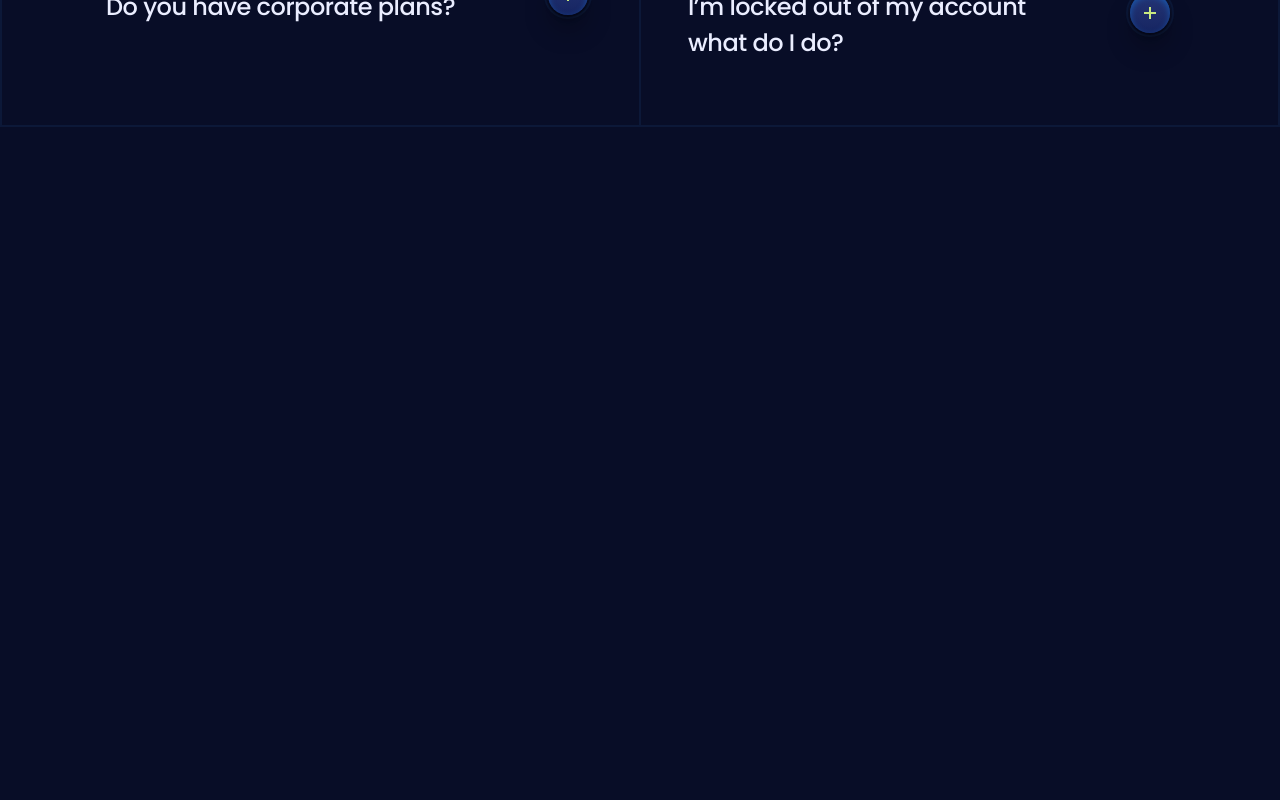
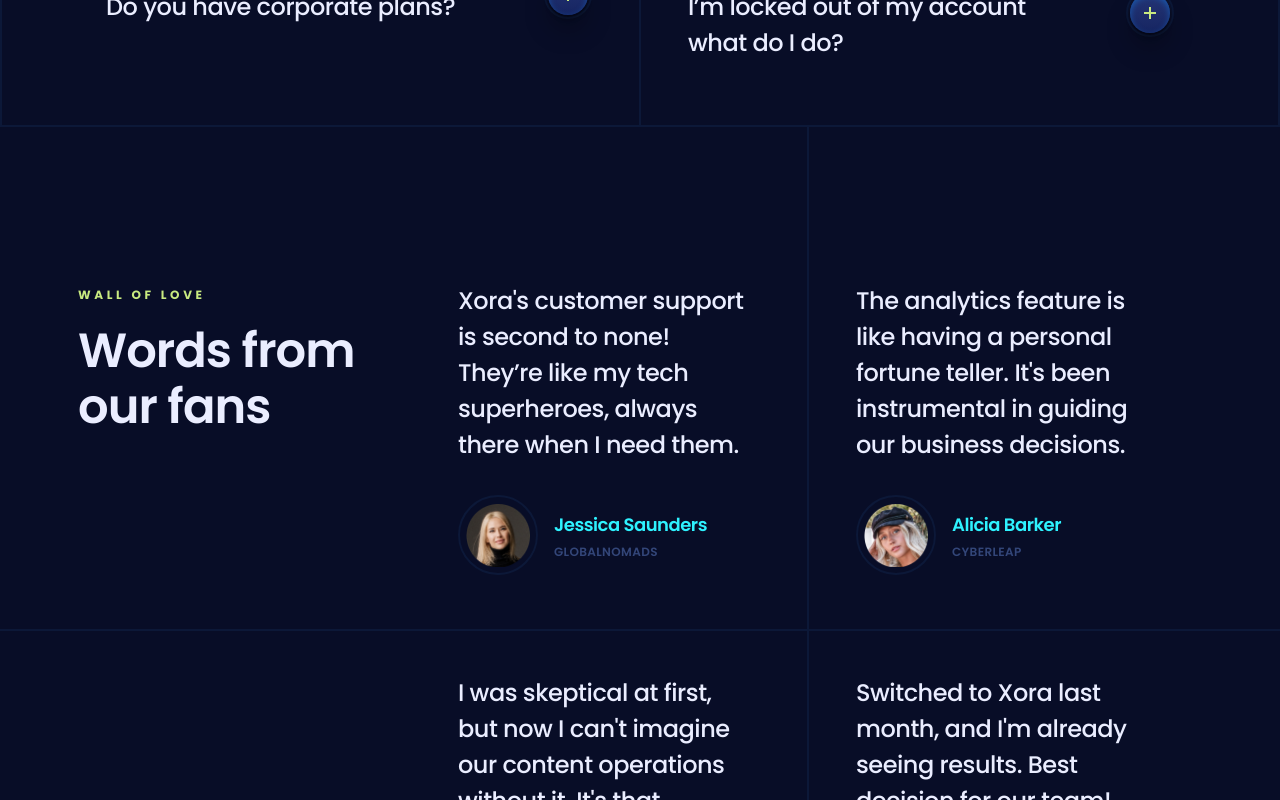
Before and after one commit to hassan-jamshaid10/ReactApp, a React (Vite) app: page / in a window 1280 px wide. Shown: the part 4100-4900 px from the top of the page. Before the commit the page ends 4227 px from the top, so only its background shows below. Built offline with nearby package versions, Linux system fonts and the light colour scheme.

Commit message:
Made Testimonial section | Responisve layout

```diff
--- a/src/App.jsx
+++ b/src/App.jsx
@@ -5,6 +5,7 @@ import LandingPage from './Components/LandingPage';
 import FeaturesPage from './Components/FeaturesPage';
 import Pricing from './Components/Pricing/index';
 import Faq from './Components/Faq/index';
+import Testimonials from './Components/Testimonials';
 const App = () => {
   return (
     <main className='overflow-hidden'>
@@ -13,6 +14,7 @@ const App = () => {
     <FeaturesPage/>
     <Pricing/>
     <Faq/>
+    <Testimonials/>
     </main>
   )
 }
--- /dev/null
+++ b/src/Components/Footer/index.jsx
@@ -0,0 +1,38 @@
+import { socials } from "../../Constants/index";
+
+const Footer = () => {
+  return (
+    <footer>
+      <div className="container py-10">
+        <div className="flex w-full max-md:flex-col">
+          <div className="small-compact flex flex-1 flex-wrap items-center justify-center gap-5">
+            <p className="opacity-70">Copyright, Hassan Jamshaid</p>
+          </div>
+          <div className="flex items-center justify-center sm:ml-auto">
+            <p className="legal-after relative mr-9 text-p5 transition-all duration-500 hover:text-p1">
+              Privacy Policy
+            </p>
+            <p className="text-p5 transition-all duration-500 hover:text-p1">
+              Terms of Use
+            </p>
+          </div>
+
+          <ul className="flex flex-1 justify-center gap-3 max-md:mt-10 md:justify-end">
+            {socials.map(({ id, url, icon, title }) => (
+              <li key={id}>
+                <a href={url} className="social-icon">
+                  <img
+                    src={icon}
+                    alt={title}
+                    className="size-1/3 object-contain"
+                  />
+                </a>
+              </li>
+            ))}
+          </ul>
+        </div>
+      </div>
+    </footer>
+  );
+};
+export default Footer;
--- /dev/null
+++ b/src/Components/Testimonials/index.jsx
@@ -0,0 +1,41 @@
+import { testimonials } from "../../Constants/index.jsx";
+import TestimonialItem from "../../ReusableComponents/TestimonialItems/index.jsx";
+
+const Testimonials = () => {
+  const halfLength = Math.floor(testimonials.length / 2);
+
+  return (
+    <section className="relative z-2 py-24 md:py-28 lg:py-40">
+      <div className="container block lg:flex">
+        <div className="testimonials_head-res relative z-2 mr-20 flex-300">
+          <p className="caption mb-5 max-md:mb-2.5">Wall of Love</p>
+          <h3 className="h3 max-md:h5 text-p4">Words from our fans</h3>
+        </div>
+
+        <div className="testimonials_inner-after testimonials_inner-before relative -my-12 -mr-3 flex items-start max-lg:static max-md:block">
+          <div className="testimonials_group-after flex-50">
+            {testimonials.slice(0, halfLength).map((testimonial) => (
+              <TestimonialItem
+                key={testimonial.id}
+                item={testimonial}
+                containerClassName="last:after:hidden last:after:max-md:block"
+              />
+            ))}
+          </div>
+
+          <div className="flex-50">
+            {testimonials.slice(halfLength).map((testimonial) => (
+              <TestimonialItem
+                key={testimonial.id}
+                item={testimonial}
+                containerClassName="last:after:hidden after:right-auto after:left-0 after:max-md:-left-4 md:px-12"
+              />
+            ))}
+          </div>
+        </div>
+      </div>
+    </section>
+  );
+};
+
+export default Testimonials;
--- /dev/null
+++ b/src/ReusableComponents/TestimonialItems/index.jsx
@@ -0,0 +1,29 @@
+import clsx from "clsx";
+
+const TestimonialItem = ({ item, containerClassName }) => {
+  return (
+    <div
+      className={clsx(
+        "relative px-14 pb-14 pt-11 after:absolute after:bottom-0 after:right-0 after:h-0.5 after:w-screen after:bg-s2 after:content-[''] max-md:px-0 max-md:pt-11 after:max-md:-right-4",
+        containerClassName,
+      )}
+    >
+      <blockquote className="h6 mb-8 text-p4">{item.comment}</blockquote>
+
+      <div className="flex items-center max-xl:-mr-8">
+        <div className="mr-4 size-20 shrink-0 rounded-half border-2 border-s2 p-1.5">
+          <img
+            src={item.avatarUrl}
+            alt={item.name}
+            className="size-full object-cover"
+          />
+        </div>
+        <div>
+          <h4 className="body-2 mb-0.5 text-p1">{item.name}</h4>
+          <p className="small-compact uppercase text-s3">{item.role}</p>
+        </div>
+      </div>
+    </div>
+  );
+};
+export default TestimonialItem;
```
